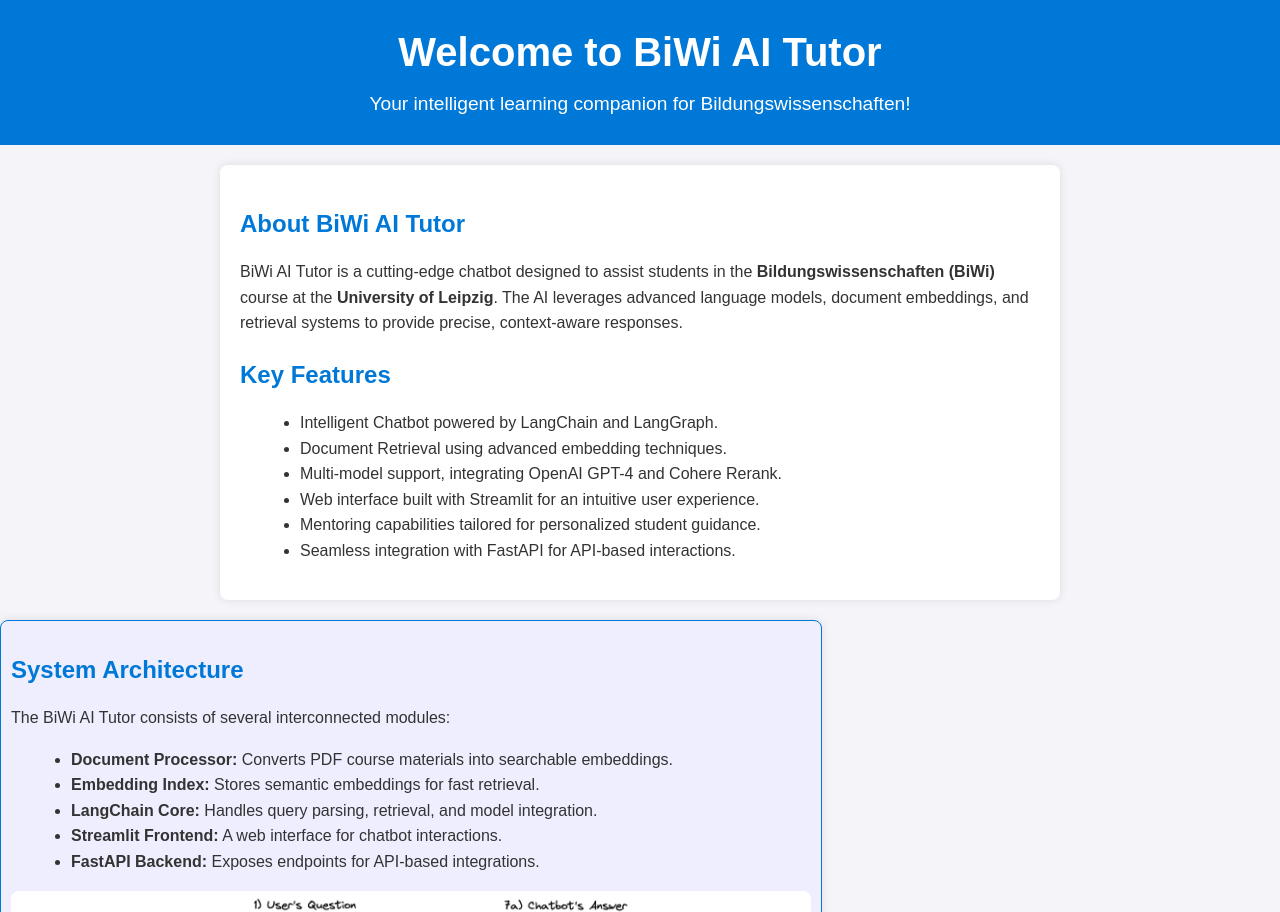
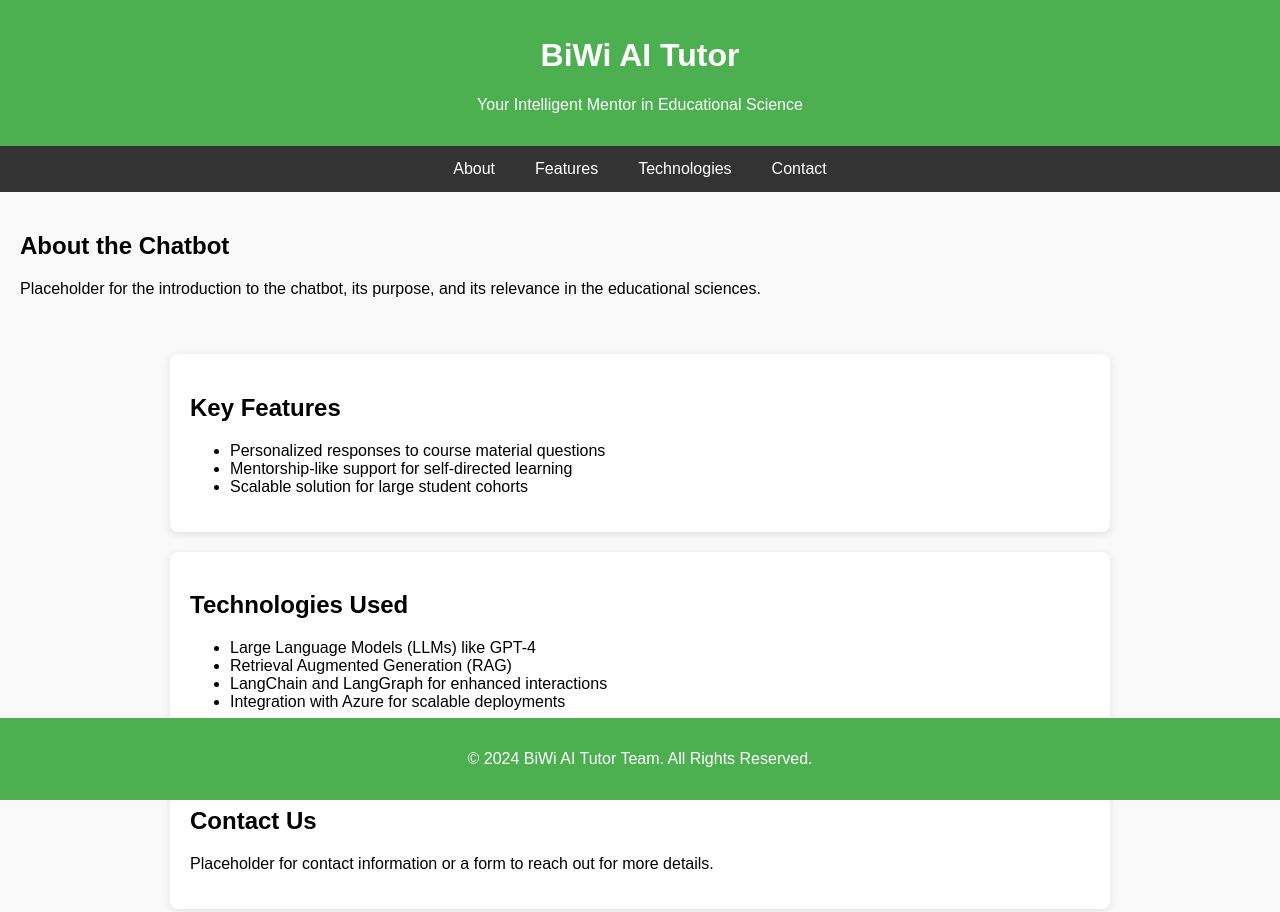
Before and after one commit to hiteshkotte/Chatbot, a plain HTML site: page index.html in a window 1280 px wide. Shown: the top 912 px of the page. Drawn offline with Linux system fonts and the light colour scheme.

Commit message:
Update index.html

```diff
--- a/index.html
+++ b/index.html
@@ -7,164 +7,91 @@
     <style>
         body {
             font-family: Arial, sans-serif;
-            line-height: 1.6;
             margin: 0;
             padding: 0;
-            background: #f4f4f9;
-            color: #333;
+            background-color: #f9f9f9;
         }
         header {
-            background: #0078d7;
-            color: #fff;
-            padding: 20px 0;
+            background-color: #4CAF50;
+            color: white;
+            text-align: center;
+            padding: 1rem 0;
+        }
+        nav {
+            display: flex;
+            justify-content: center;
+            background-color: #333;
+        }
+        nav a {
+            color: white;
+            padding: 14px 20px;
+            text-decoration: none;
             text-align: center;
         }
-        header h1 {
-            margin: 0;
-            font-size: 2.5em;
-        }
-        header p {
-            margin: 5px 0;
-            font-size: 1.2em;
+        nav a:hover {
+            background-color: #ddd;
+            color: black;
         }
         section {
-            max-width: 800px;
+            padding: 20px;
+        }
+        .features, .technologies, .contact {
+            background-color: white;
             margin: 20px auto;
-            background: #fff;
             padding: 20px;
+            max-width: 900px;
+            box-shadow: 0 2px 8px rgba(0, 0, 0, 0.1);
             border-radius: 8px;
-            box-shadow: 0 0 10px rgba(0, 0, 0, 0.1);
-        }
-        section h2 {
-            color: #0078d7;
-            margin-bottom: 10px;
-        }
-        section img {
-            max-width: 100%;
-            border-radius: 8px;
-            margin-bottom: 10px;
         }
         footer {
             text-align: center;
-            padding: 10px 0;
-            background: #333;
-            color: #fff;
-            position: relative;
+            background-color: #4CAF50;
+            color: white;
+            padding: 1rem 0;
+            position: absolute;
             bottom: 0;
             width: 100%;
-        }
-        ul {
-            margin-left: 20px;
-        }
-        a {
-            color: #0078d7;
-            text-decoration: none;
-        }
-        a:hover {
-            text-decoration: underline;
-        }
-        .screenshot {
-            border: 1px solid #ddd;
-            border-radius: 8px;
-            margin: 10px 0;
-            padding: 5px;
-            background: #f9f9f9;
-        }
-        .screenshot img {
-            max-width: 100%;
-            display: block;
-        }
-        .architecture {
-            background: #eef;
-            border: 1px solid #0078d7;
-            padding: 10px;
-            border-radius: 8px;
-            margin: 10px 0;
         }
     </style>
 </head>
 <body>
     <header>
-        <h1>Welcome to BiWi AI Tutor</h1>
-        <p>Your intelligent learning companion for Bildungswissenschaften!</p>
+        <h1>BiWi AI Tutor</h1>
+        <p>Your Intelligent Mentor in Educational Science</p>
     </header>
-    <section>
-        <h2>About BiWi AI Tutor</h2>
-        <p>
-            BiWi AI Tutor is a cutting-edge chatbot designed to assist students in the
-            <strong>Bildungswissenschaften (BiWi)</strong> course at the <strong>University of Leipzig</strong>.
-            The AI leverages advanced language models, document embeddings, and retrieval systems to provide precise, context-aware responses.
-        </p>
-
+    <nav>
+        <a href="#about">About</a>
+        <a href="#features">Features</a>
+        <a href="#technologies">Technologies</a>
+        <a href="#contact">Contact</a>
+    </nav>
+    <section id="about">
+        <h2>About the Chatbot</h2>
+        <p>Placeholder for the introduction to the chatbot, its purpose, and its relevance in the educational sciences.</p>
+    </section>
+    <section id="features" class="features">
         <h2>Key Features</h2>
         <ul>
-            <li>Intelligent Chatbot powered by LangChain and LangGraph.</li>
-            <li>Document Retrieval using advanced embedding techniques.</li>
-            <li>Multi-model support, integrating OpenAI GPT-4 and Cohere Rerank.</li>
-            <li>Web interface built with Streamlit for an intuitive user experience.</li>
-            <li>Mentoring capabilities tailored for personalized student guidance.</li>
-            <li>Seamless integration with FastAPI for API-based interactions.</li>
+            <li>Personalized responses to course material questions</li>
+            <li>Mentorship-like support for self-directed learning</li>
+            <li>Scalable solution for large student cohorts</li>
         </ul>
     </section>
-
-    <section class="architecture">
-        <h2>System Architecture</h2>
-        <p>
-            The BiWi AI Tutor consists of several interconnected modules:
-        </p>
+    <section id="technologies" class="technologies">
+        <h2>Technologies Used</h2>
         <ul>
-            <li><strong>Document Processor:</strong> Converts PDF course materials into searchable embeddings.</li>
-            <li><strong>Embedding Index:</strong> Stores semantic embeddings for fast retrieval.</li>
-            <li><strong>LangChain Core:</strong> Handles query parsing, retrieval, and model integration.</li>
-            <li><strong>Streamlit Frontend:</strong> A web interface for chatbot interactions.</li>
-            <li><strong>FastAPI Backend:</strong> Exposes endpoints for API-based integrations.</li>
+            <li>Large Language Models (LLMs) like GPT-4</li>
+            <li>Retrieval Augmented Generation (RAG)</li>
+            <li>LangChain and LangGraph for enhanced interactions</li>
+            <li>Integration with Azure for scalable deployments</li>
         </ul>
-        <img src="architecture.png" alt="System Architecture Diagram">
-        <p>Above is the high-level architecture of the BiWi AI Tutor system.</p>
     </section>
-
-    <section>
-        <h2>Technical Details</h2>
-        <p>
-            BiWi AI Tutor uses an embedding-based retrieval mechanism. The core technical components include:
-        </p>
-        <ul>
-            <li><strong>LangChain:</strong> Handles conversational flow and tool usage.</li>
-            <li><strong>LangGraph:</strong> Visualizes the state of agent execution.</li>
-            <li><strong>Azure Integration:</strong> Enables hosting custom models securely.</li>
-            <li><strong>Streamlit Interface:</strong> Provides a web-based chat UI.</li>
-            <li><strong>FastAPI:</strong> Powers the backend for exposing RESTful endpoints.</li>
-        </ul>
-        <h3>Environment Setup</h3>
-        <p>
-            To run the project, ensure the following dependencies are installed:
-        </p>
-        <pre>
-Docker, Python 3.12, Streamlit, FastAPI
-        </pre>
-        <p>Use the following commands to set up:</p>
-        <pre>
-git clone https://github.com/your-repo/biwi-ai-tutor.git
-pip install -r requirements.txt
-python app.py
-        </pre>
+    <section id="contact" class="contact">
+        <h2>Contact Us</h2>
+        <p>Placeholder for contact information or a form to reach out for more details.</p>
     </section>
-
-    <section>
-        <h2>Screenshots</h2>
-        <p>Here are some visuals of the BiWi AI Tutor in action:</p>
-        <div class="screenshot">
-            <img src="screenshot1.png" alt="Chatbot Home Screen">
-            <p><strong>Fig 1:</strong> The chatbot's main interface built with Streamlit.</p>
-        </div>
-        <div class="screenshot">
-            <img src="screenshot2.png" alt="Document Retrieval">
-            <p><strong>Fig 2:</strong> Query response with document references.</p>
-        </div>
-    </section>
-
     <footer>
-        <p>© 2024 BiWi AI Tutor Team. All Rights Reserved.</p>
+        <p>&copy; 2024 BiWi AI Tutor Team. All Rights Reserved.</p>
     </footer>
 </body>
 </html>
```
